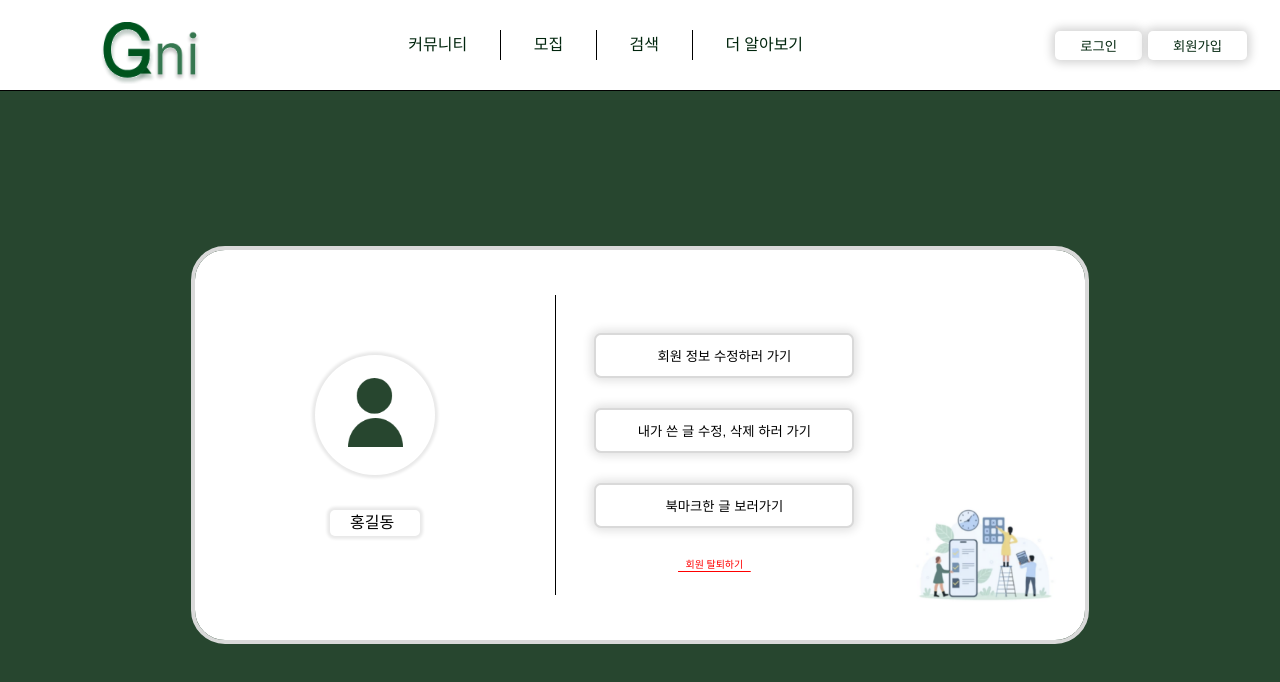
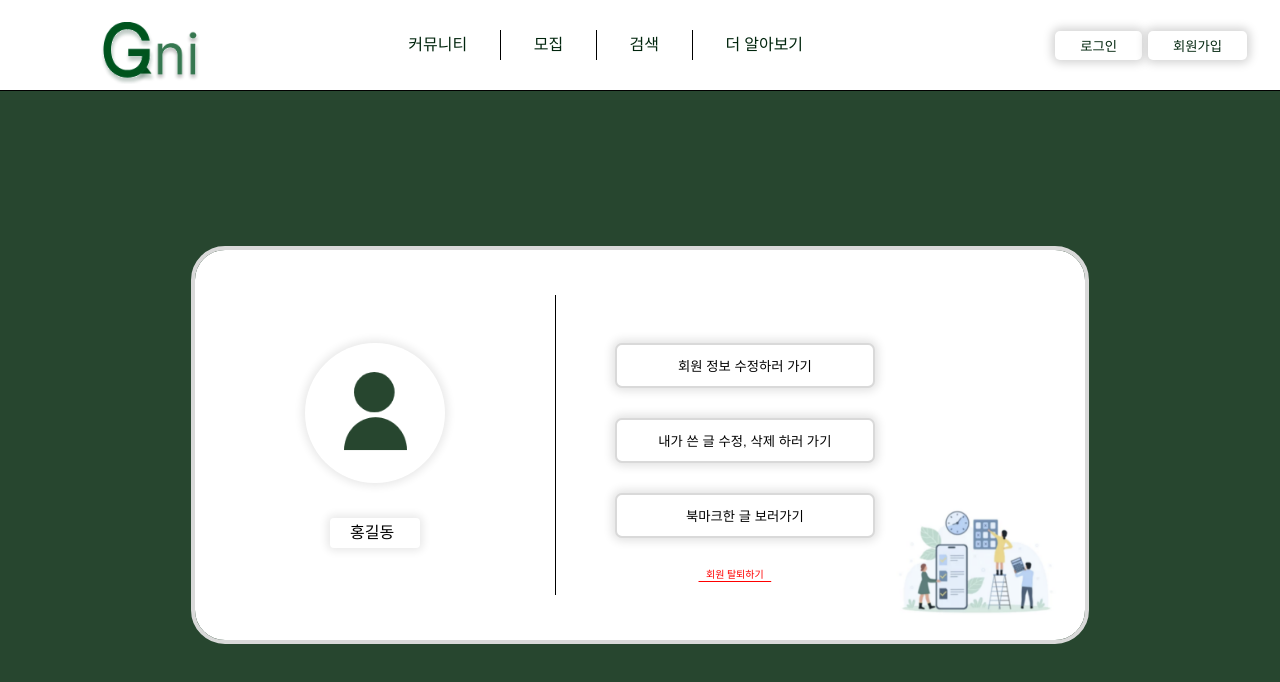
Before and after one commit to kody-gsm/Gni-client, a React (Create React App) app: page /profile in a window 1280 px wide. Shown: the top 682 px of the page. Built offline with nearby package versions, Linux system fonts and the light colour scheme.

Commit message:
완성하긴 했는데 나중에 제대로 확인해봐야 할 듯...

```diff
--- a/src/pages/Profile/index.jsx
+++ b/src/pages/Profile/index.jsx
@@ -3,11 +3,17 @@ import * as S from './style';
 import defaultProfile from '../../assets/defaultProfile.png';
 import checking from '../../assets/checkingPeople.png';
 import alertcheck from '../../assets/alertcheck.png'
-import React, { useState } from 'react';
+import React, { useEffect, useState } from 'react';
 
 export default function Profile() {
   const [alertinfo, setAlertinfo] = useState('');
   const [alertAnswer, setAlertAnswer] = useState('');
+  useEffect(e => {
+    if (alertAnswer !== '') {
+      console.log(alertAnswer);
+    }
+    setAlertAnswer('');
+  }, [alertAnswer]);
   return <>
     <Nav />
     <S.Profile>
--- a/src/pages/Profile/style.js
+++ b/src/pages/Profile/style.js
@@ -30,39 +30,39 @@ export const Infos = styled.div`
 export const Img = styled.div`
   margin: auto;
   margin-bottom: 35px;
-  width: 120px;
-  height: 120px;
+  width: 140px;
+  height: 140px;
   border-radius: 1000px;
-  box-shadow: 0 0 3px 3px #e9e9e9;
+  box-shadow: 0 0 8px 3px #e9e9e9;
   display: flex;
   align-items: center;
   justify-content: center;
   img{
-    margin-top: 25px;
-    width: 55px;
+    padding-top: 30px;
+    width: 45%;
     object-fit: scale-down;
   }
 `
 
 export const NameDiv = styled.div`
   width: 50px;
-  box-shadow: 0 0 3px 3px #e9e9e9;
-  padding: 5px 20px;
-  border-radius: 5px;
+  box-shadow: 0 0 8px 3px #e9e9e9;
+  padding: 7px 20px;
+  border-radius: 4px;
   margin: auto;
 `
 
 export const buttons = styled.div`
-  margin-left: 3vw;
+  margin-left: 4.6vw;
   width: 100px;
-  margin-top: -30px;
+  margin-top: -9px;
   p{
     font-size: 10px;
     width: 240px;
     color: red;
     text-decoration-line: underline;
     position:absolute;
-    bottom: calc(50vh - 170px);
+    bottom: calc(50vh - 180px);
     text-align: center;
     text-underline-position: under;
     cursor: pointer;
@@ -97,7 +97,7 @@ export const checkingPeople = styled.div`
   top: calc(50vh + 100px);
   right: calc(50vw - 420px);
   img{
-    width: 150px;
+    width: 168px;
     object-fit: scale-down;
   }
 `
```
